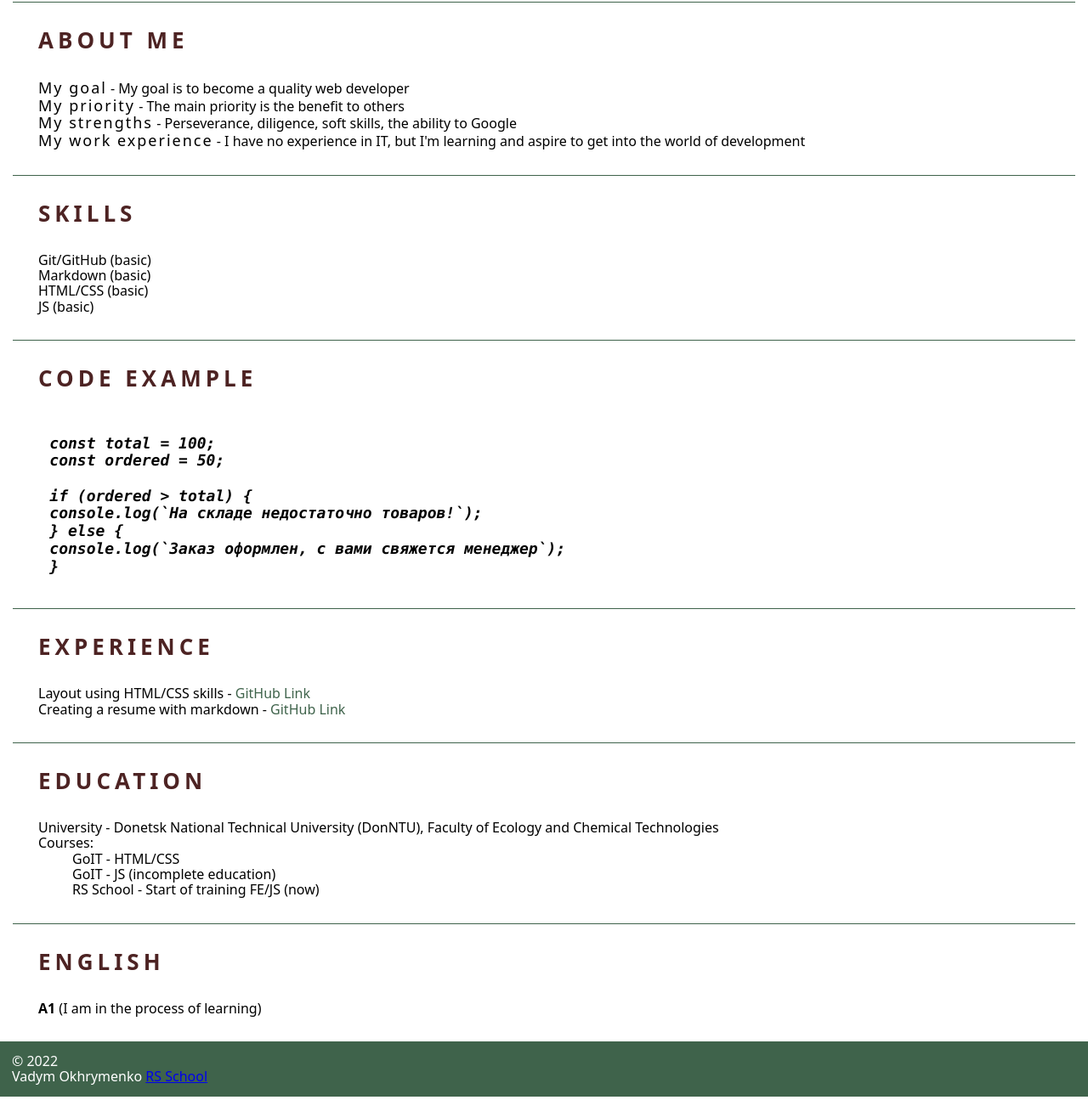
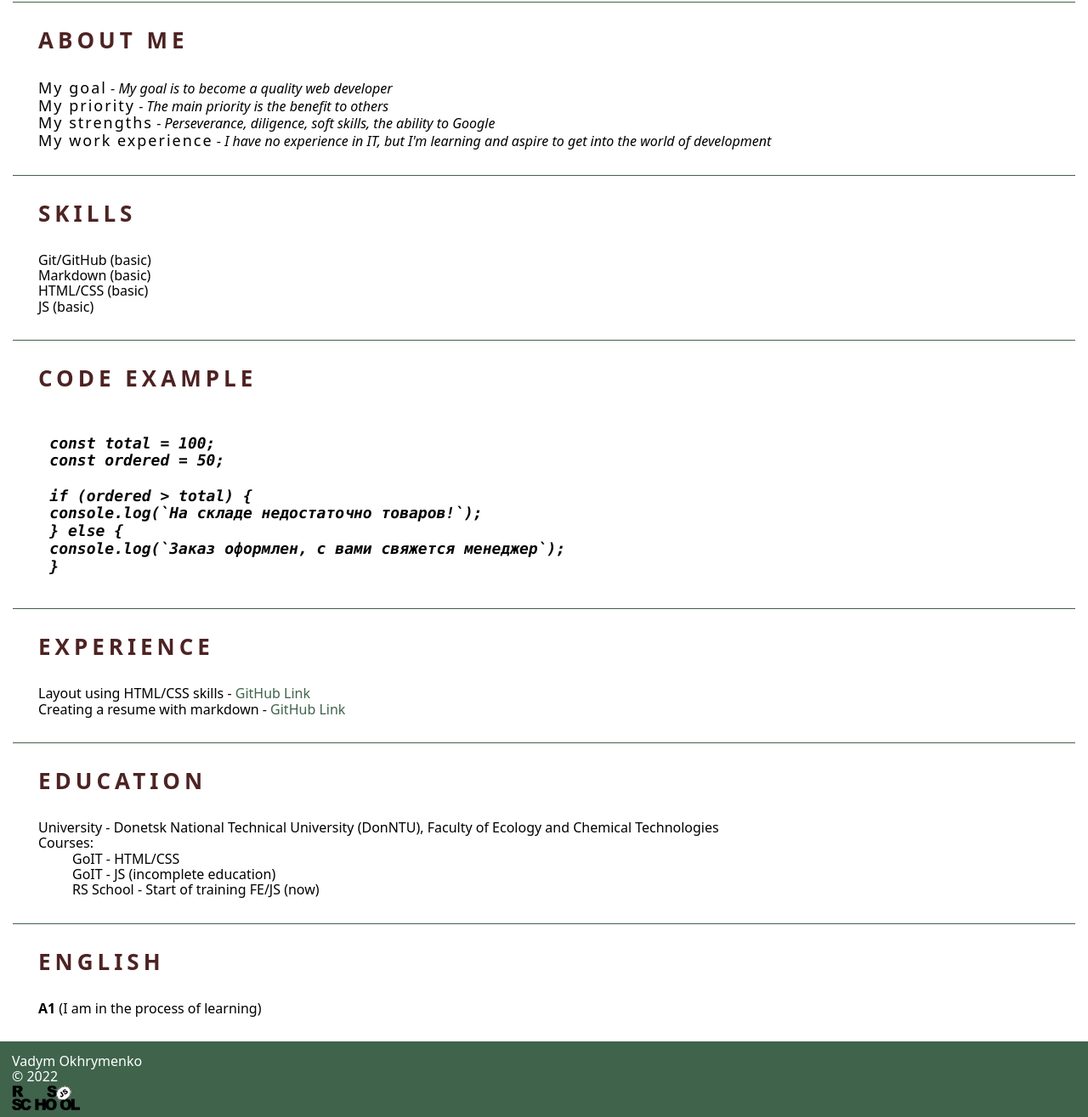
Before and after one commit to Vadim-Okhrimenko/rsschool-cv, a plain HTML site: page index.html in a window 1280 px wide. Shown: the part 733-2048 px from the top of the page at 85% size. Before the commit the page ends 2024 px from the top, so only its background shows below. Drawn offline with nearby package versions, Linux system fonts and the light colour scheme.

Commit message:
feat: error correction

```diff
--- a/index.html
+++ b/index.html
@@ -75,13 +75,20 @@
         <section class="section" id="aboutMe">
             <h2 class="section-title">About Me</h2>
             <ul class="section-list list">
-                <li> <span class="item">My goal</span> - My goal is to become a quality web developer</li>
-                <li> <span class="item">My priority</span> - The main priority is the benefit to others</li>
-                <li> <span class="item">My strengths</span> - Perseverance, diligence, soft skills, the ability to
-                    Google
+                <li class="about-item"> <span class="item">My goal</span> - <i>My goal is to become a quality web
+                        developer</i>
                 </li>
-                <li> <span class="item">My work experience</span> - I have no experience in IT, but I'm learning and
-                    aspire to get into the world of development</li>
+                <li class="about-item"> <span class="item">My priority</span> - <i>The main priority is the benefit to
+                        others</i></li>
+                <li class="about-item"> <span class="item">My strengths</span> - <i>Perseverance, diligence, soft
+                        skills,
+                        the ability to
+                        Google</i>
+                </li>
+                <li class="about-item"> <span class="item">My work experience</span> - <i>I have no experience in IT,
+                        but
+                        I'm learning and
+                        aspire to get into the world of development</i></li>
             </ul>
         </section>
 
@@ -147,10 +154,11 @@
 
     </main>
     <footer class="footer">
-        <section class="section-footer"></section>
-        <p class="year">© 2022</p>
-        <a href="https://github.com/Vadim-Okhrimenko" class="footer-link">Vadym Okhrymenko</a>
-        <a href="https://rs.school/js/" class="rss">RS School</a>
+        <div class="section-footer">
+            <a href="https://github.com/Vadim-Okhrimenko" class="footer-link">Vadym Okhrymenko</a>
+            <p class="year">© 2022</p>
+            <a href="https://rs.school/js/" class="rss"><img src="./assets/svg/rss.svg" width="80" alt=""></a>
+        </div>
     </footer>
 </body>
 
```
